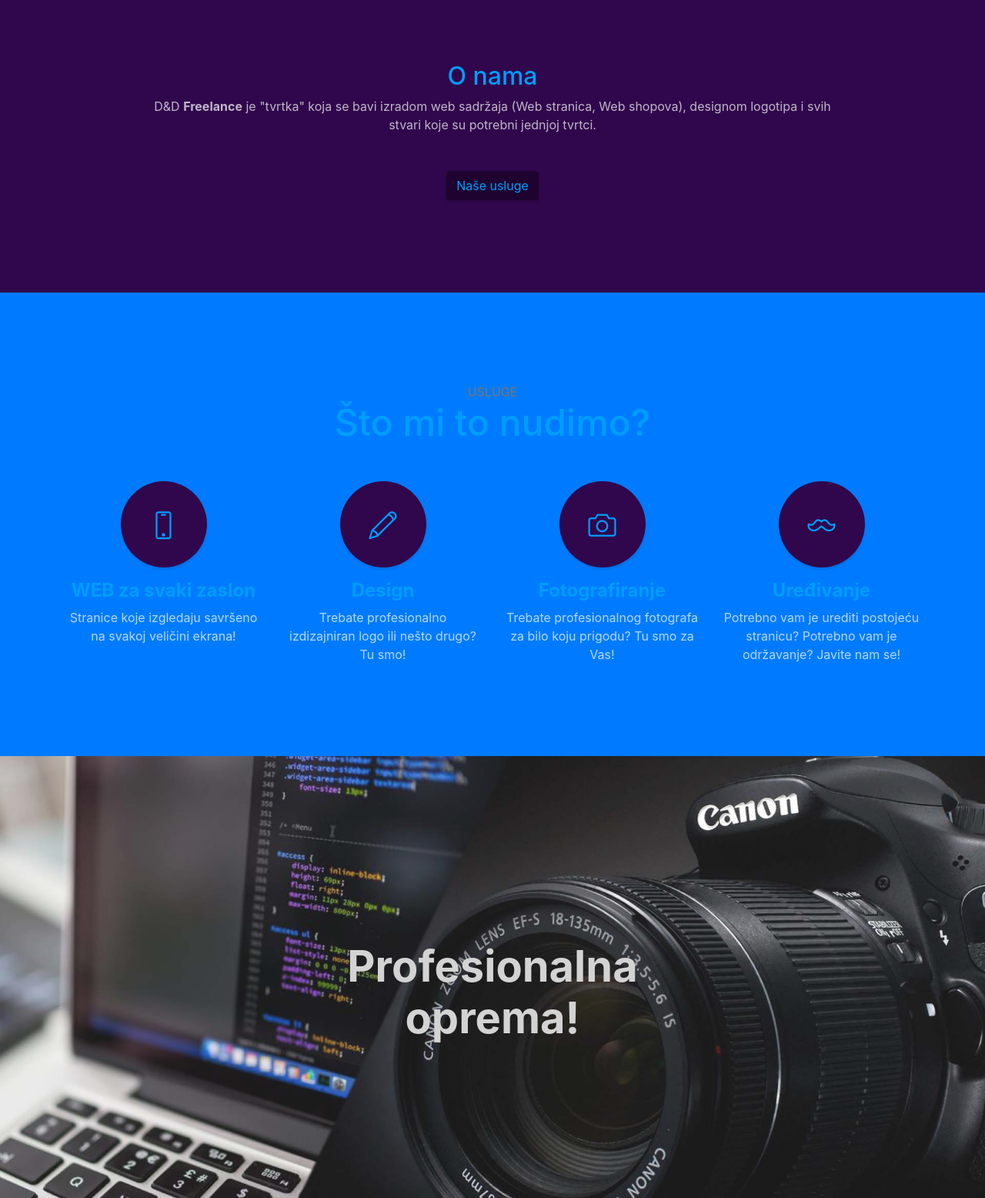
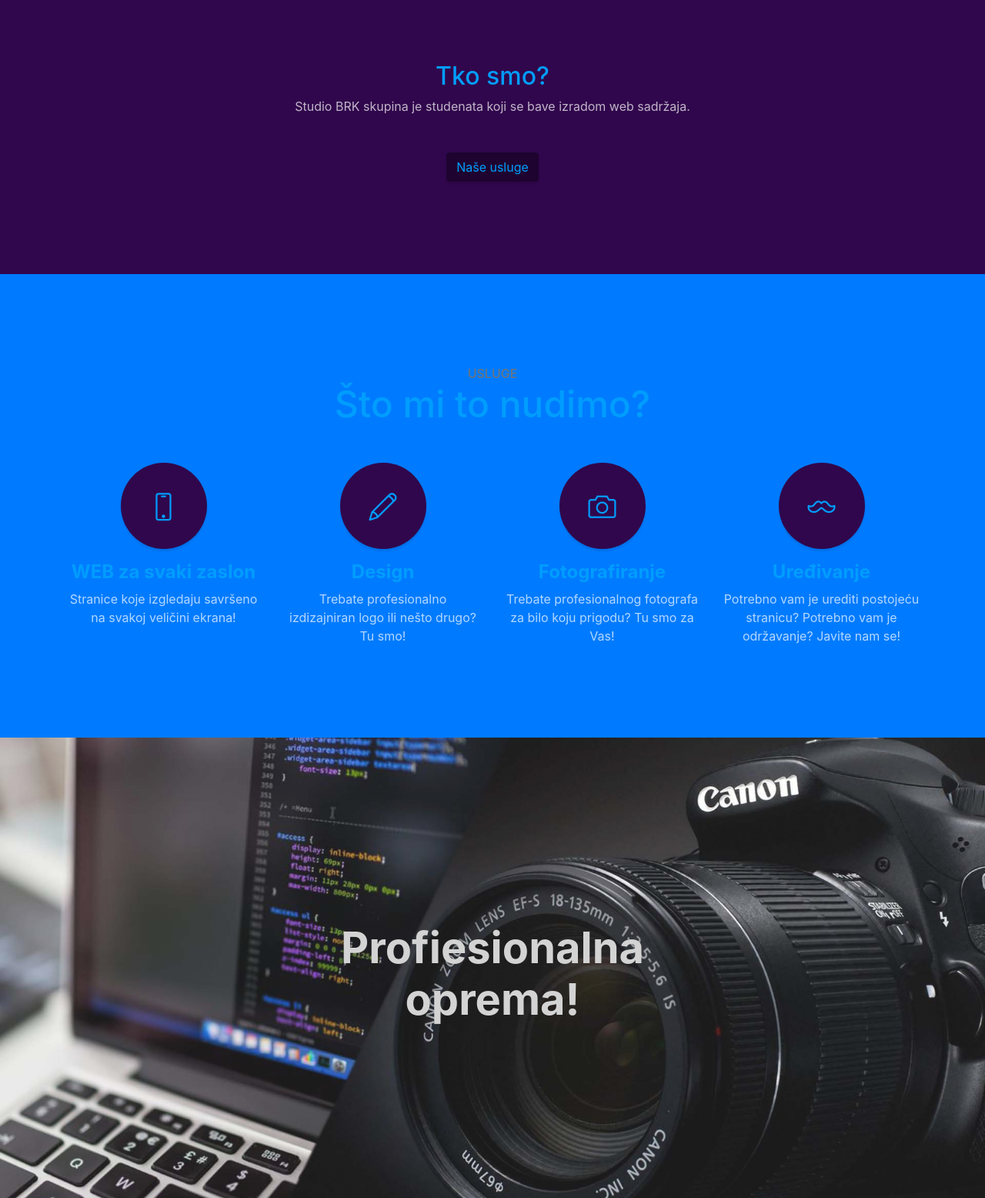
Before and after one commit to mustaxxx/dd-web.io, a website with bundled scripts: page index.html in a window 1280 px wide. Shown: the part 840-2396 px from the top of the page at 77% size. Built offline with nearby package versions, Linux system fonts and the light colour scheme.

Commit message:
Update index.html

```diff
--- a/index.html
+++ b/index.html
@@ -68,8 +68,8 @@
       <div class="container text-center">
         <div class="row">
           <div class="col-lg-10 mx-auto">
-            <h2>O nama</h2>
-            <p class="text-faded mb-5">D&D <b>Freelance</b> je "tvrtka" koja se bavi izradom web sadržaja (Web stranica, Web shopova), designom logotipa i svih stvari koje su potrebni jednjoj tvrtci.</p>
+            <h2>Tko smo?</h2>
+            <p class="text-faded mb-5">Studio BRK skupina je studenata koji se bave izradom web sadržaja. </p>
             <a class="btn btn-secondary btn-xl js-scroll-trigger" href="#services">Naše usluge</a>
           </div>
         </div>
@@ -128,7 +128,7 @@
     <!-- Callout -->
     <section class="callout">
       <div class="container text-center">
-        <h2 class="mx-auto mb-5">Profesionalna oprema!</h2>
+        <h2 class="mx-auto mb-5">Profiesionalna <br> oprema!</h2>
       </div>
     </section>
 
```
